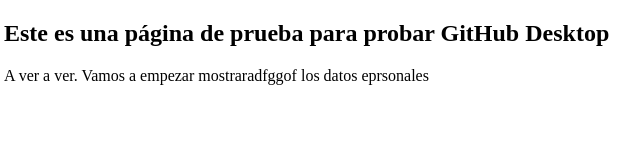
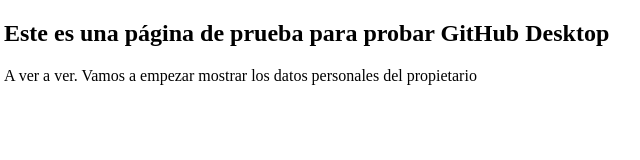
Before and after one commit to IngRafaelMartinez1149/Probando-Git-Hub, a plain HTML site: page index.html in a window 1280 px wide. Shown: the full height of the page, 4-644 px from the left. Drawn offline with Linux system fonts and the light colour scheme.

Commit message:
Corrección ortográfico
Se corrigen errores de escritura de ciertas palabras

```diff
--- a/index.html
+++ b/index.html
@@ -6,6 +6,6 @@
 </head>
 <body>
 	<h2>Este es una página de prueba para probar GitHub Desktop</h2>
-	<p>A ver a ver. Vamos a empezar mostraradfggof los datos eprsonales</p>
+	<p>A ver a ver. Vamos a empezar mostrar los datos personales del propietario</p>
 </body>
 </html>
```
